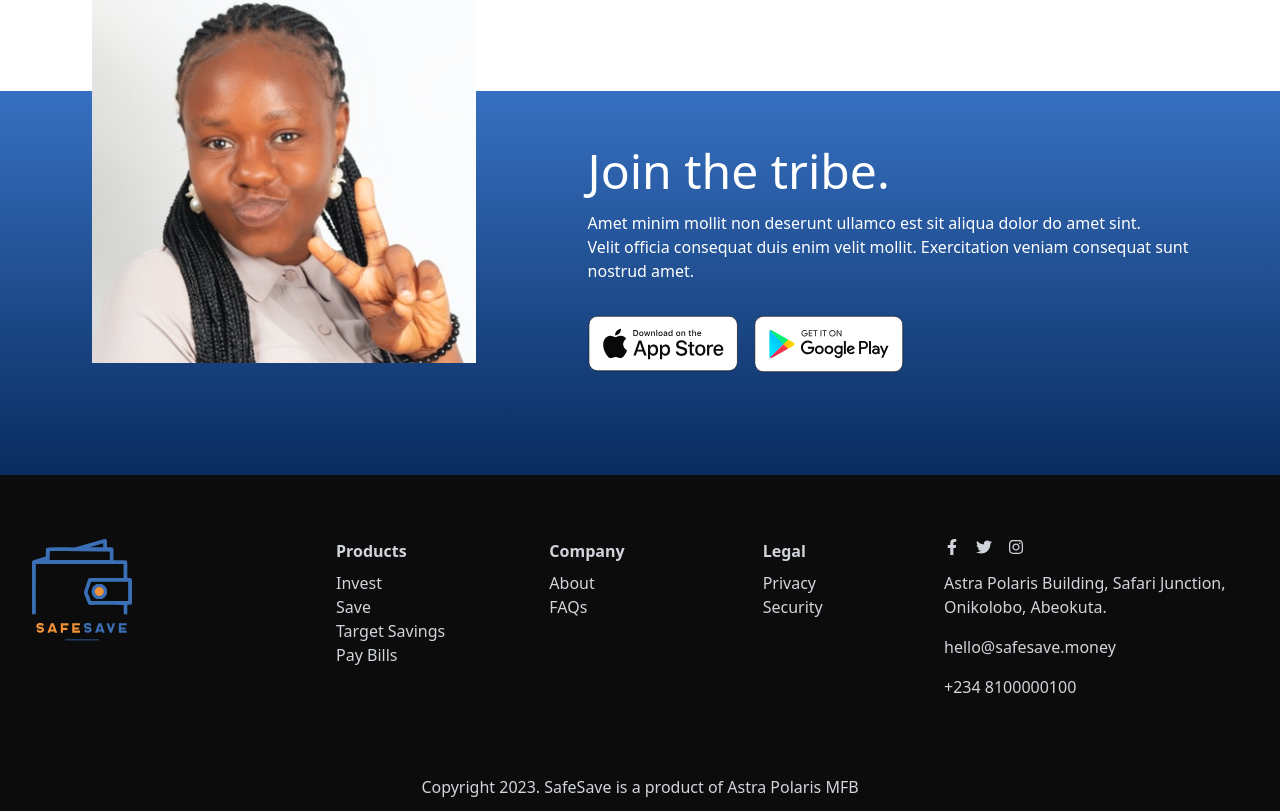
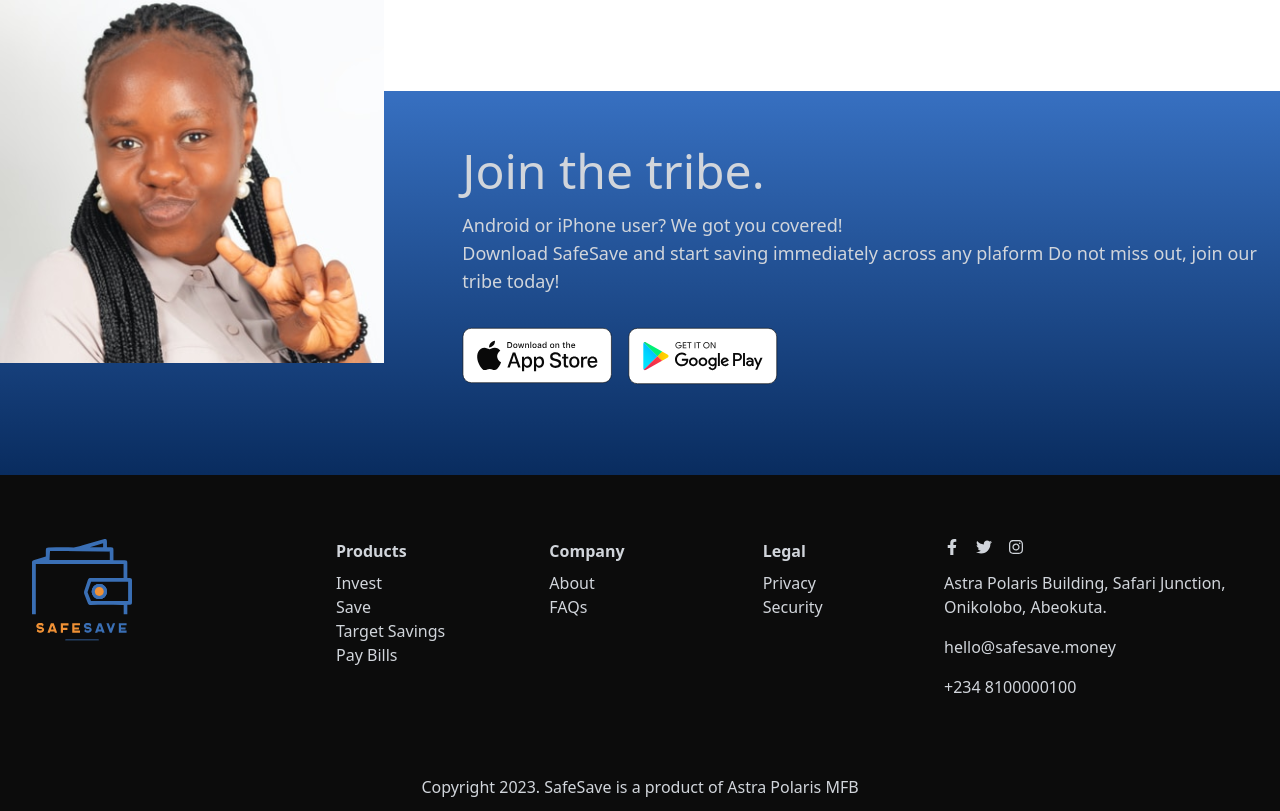
Before and after one commit to kayodegeorge/safesave-landing, a Next.js app: page / in a window 1280 px wide. Shown: the part 2293-3104 px from the top of the page. Built offline with nearby package versions, Linux system fonts and the light colour scheme.

Commit message:
feat: changes

```diff
--- a/src/components/Footer.tsx
+++ b/src/components/Footer.tsx
@@ -36,10 +36,10 @@
 
           <div className='flex-1 lg:pl-4'>
             <p className='mb-2 font-bold'>Company</p>
-            <Link href='#' className='block'>
+            <Link href='/about' className='block'>
               About
             </Link>
-            <Link href='#' className='block'>
+            <Link href='/faq' className='block'>
               FAQs
             </Link>
           </div>
@@ -47,10 +47,10 @@
           <div className='flex-1 lg:pl-4'>
             <p className='mb-2 font-bold'>Legal</p>
 
-            <Link href='#' className='block'>
+            <Link href='/privacy' className='block'>
               Privacy
             </Link>
-            <Link href='#' className='block'>
+            <Link href='/security' className='block'>
               Security
             </Link>
           </div>
--- /dev/null
+++ b/src/pages/faq.tsx
@@ -0,0 +1,5 @@
+import React from 'react'
+
+export default function faq() {
+  return <div>faq</div>
+}
--- a/src/pages/index.tsx
+++ b/src/pages/index.tsx
@@ -311,12 +311,12 @@
         </div>
 
         <div className='mt-14 pl-4 md:pl-28'>
-          <h2 className='text-5xl text-white'>Join the tribe.</h2>
+          <h2 className='text-5xl text-gray-300'>Join the tribe.</h2>
 
-          <p className='mt-4 text-white'>
-            Amet minim mollit non deserunt ullamco est sit aliqua dolor do amet
-            sint. <br /> Velit officia consequat duis enim velit mollit.
-            Exercitation veniam consequat sunt <br /> nostrud amet.
+          <p className='mt-4 text-gray-300 text-lg'>
+            Android or iPhone user? We got you covered! <br /> Download SafeSave
+            and start saving immediately across any plaform Do not miss out,
+            join our tribe today!
           </p>
 
           <div className='mt-8 flex gap-4'>
```
